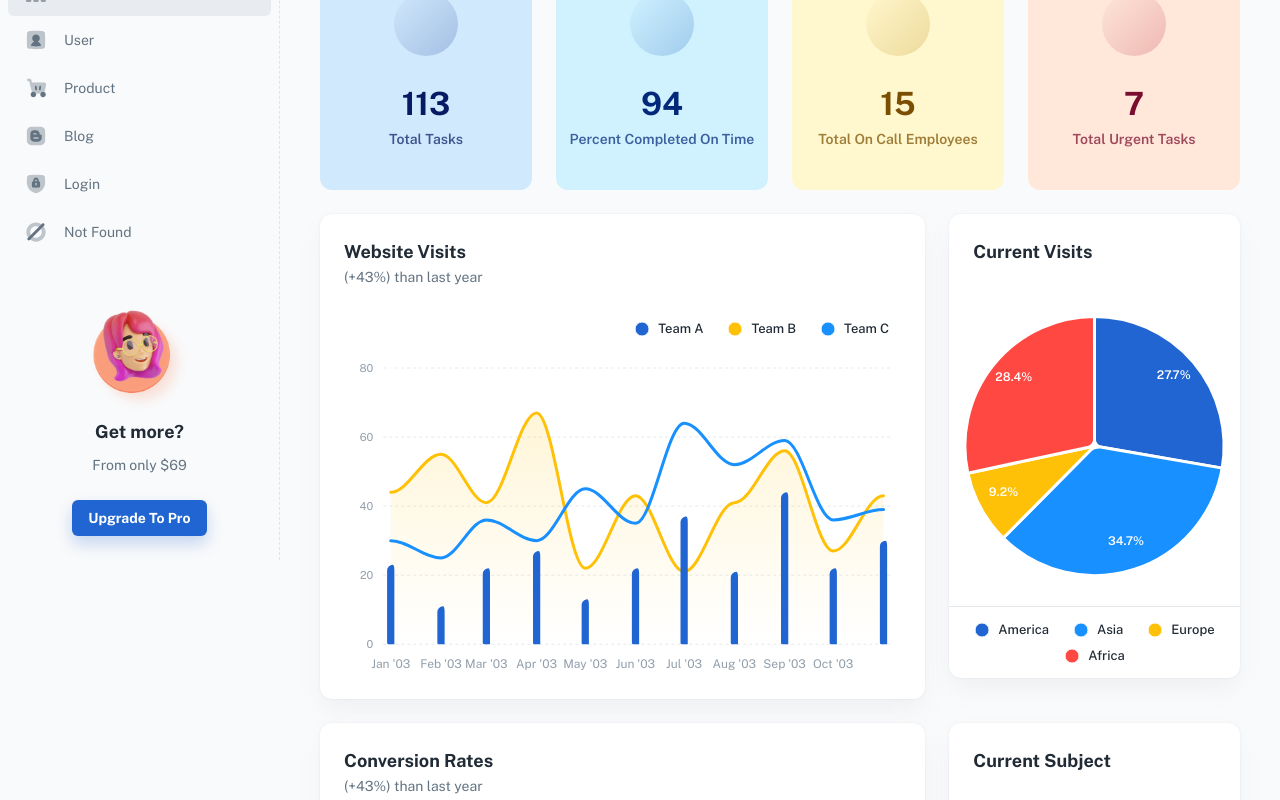
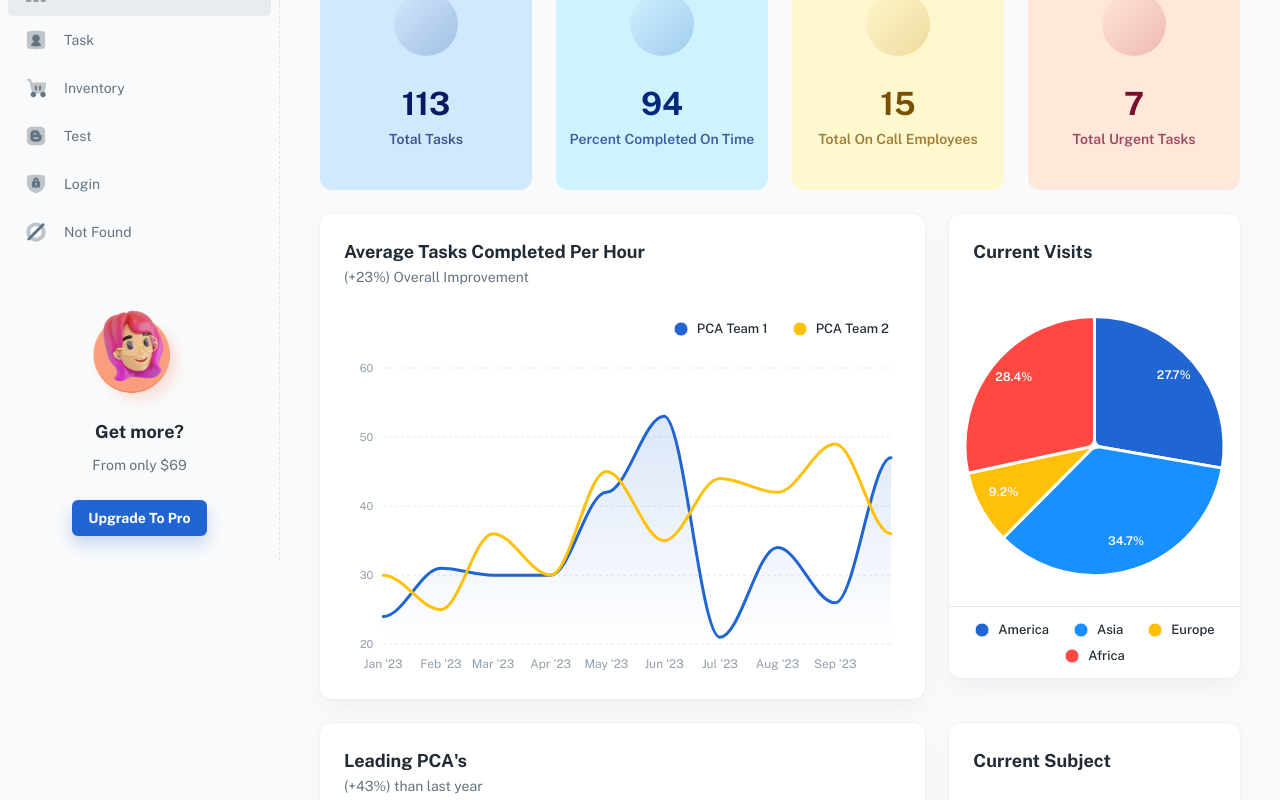
Before and after one commit to ReeveFernandes/HackMIT-Front-End, a React (Create React App) app: page /dashboard/app in a window 1280 px wide. Shown: the part 240-1040 px from the top of the page. Built offline with nearby package versions, Linux system fonts and the light colour scheme; some icons are missing; a web font is replaced by a local one.

Commit message:
dashboard updates

```diff
--- a/src/layouts/dashboard/nav/config.js
+++ b/src/layouts/dashboard/nav/config.js
@@ -12,17 +12,17 @@ const navConfig = [
     icon: icon('ic_analytics'),
   },
   {
-    title: 'user',
+    title: 'Task',
     path: '/dashboard/user',
     icon: icon('ic_user'),
   },
   {
-    title: 'product',
+    title: 'Inventory',
     path: '/dashboard/products',
     icon: icon('ic_cart'),
   },
   {
-    title: 'blog',
+    title: 'test',
     path: '/dashboard/blog',
     icon: icon('ic_blog'),
   },
--- a/src/pages/DashboardAppPage.js
+++ b/src/pages/DashboardAppPage.js
@@ -55,39 +55,40 @@ export default function DashboardAppPage() {
 
           <Grid item xs={12} md={6} lg={8}>
             <AppWebsiteVisits
-              title="Website Visits"
-              subheader="(+43%) than last year"
+              title="Average Tasks Completed Per Hour"
+              subheader="(+23%) Overall Improvement"
               chartLabels={[
-                '01/01/2003',
-                '02/01/2003',
-                '03/01/2003',
-                '04/01/2003',
-                '05/01/2003',
-                '06/01/2003',
-                '07/01/2003',
-                '08/01/2003',
-                '09/01/2003',
-                '10/01/2003',
-                '11/01/2003',
+                '01/01/2023',
+                '02/01/2023',
+                '03/01/2023',
+                '04/01/2023',
+                '05/01/2023',
+                '06/01/2023',
+                '07/01/2023',
+                '08/01/2023',
+                '09/01/2023',
+                '10/01/2023',
+
+
               ]}
               chartData={[
+                // {
+                //   name: 'PCA',
+                //   type: 'column',
+                //   fill: 'solid',
+                //   data: [23, 23, 10, 9, 13, 5, 17, 28, 44, 22, 30],
+                // },
                 {
-                  name: 'Team A',
-                  type: 'column',
-                  fill: 'solid',
-                  data: [23, 11, 22, 27, 13, 22, 37, 21, 44, 22, 30],
+                  name: 'PCA Team 1',
+                  type: 'area',
+                  fill: 'gradient',
+                  data: [24, 31, 30, 30, 42, 53, 21, 34, 26, 47, 47],
                 },
                 {
-                  name: 'Team B',
-                  type: 'area',
-                  fill: 'gradient',
-                  data: [44, 55, 41, 67, 22, 43, 21, 41, 56, 27, 43],
-                },
-                {
-                  name: 'Team C',
+                  name: 'PCA Team 2',
                   type: 'line',
                   fill: 'solid',
-                  data: [30, 25, 36, 30, 45, 35, 64, 52, 59, 36, 39],
+                  data: [30, 25, 36, 30, 45, 35, 44, 42, 49, 36, 36],
                 },
               ]}
             />
@@ -113,12 +114,12 @@ export default function DashboardAppPage() {
 
           <Grid item xs={12} md={6} lg={8}>
             <AppConversionRates
-              title="Conversion Rates"
+              title="Leading PCA's"
               subheader="(+43%) than last year"
               chartData={[
-                { label: 'Italy', value: 400 },
-                { label: 'Japan', value: 430 },
-                { label: 'China', value: 448 },
+                { label: 'Joe R', value: 400 },
+                { label: 'Abby A', value: 430 },
+                { label: 'Trevor G', value: 448 },
                 { label: 'Canada', value: 470 },
                 { label: 'France', value: 540 },
                 { label: 'Germany', value: 580 },
```
